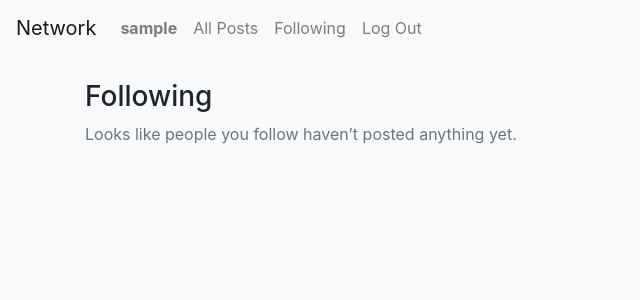
After one commit to AFKMartin/CS50W-Project-4, a Django app: page /following in a window 1280 px wide. The commit adds this page. Shown: the top 300 px of the page, without its empty margins (0-640 px from the left). Run offline with Django 3.2, Linux system fonts and the light colour scheme; the visitor is signed in with stand-in values (Sample User, id 1); data comes from the database, SQL or seed files in the repository; data that the repository does not hold is empty; some libraries are stand-ins or nearby versions.

Commit message:
Following

```diff
--- /dev/null
+++ b/network/templates/network/following.html
@@ -0,0 +1,25 @@
+{% extends "network/layout.html" %}
+
+{% block body %}
+<h3>Following</h3>
+
+{% if posts %}
+  {% for post in posts %}
+    <div class="card mb-3">
+      <div class="card-body">
+        <h5 class="card-title">
+          <a href="{% url 'profile' post.author.username %}">{{ post.author.username }}</a>
+        </h5>
+        <p class="card-text">{{ post.content }}</p>
+        <p class="card-text">
+          <small class="text-muted">
+            {{ post.timestamp|date:"M d, Y H:i" }} | Likes: {{ post.likes.count }}
+          </small>
+        </p>
+      </div>
+    </div>
+  {% endfor %}
+{% else %}
+  <p class="text-muted">Looks like people you follow haven’t posted anything yet.</p>
+{% endif %}
+{% endblock %}
--- a/network/templates/network/layout.html
+++ b/network/templates/network/layout.html
@@ -24,7 +24,7 @@
                 </li>
                 {% if user.is_authenticated %}
                     <li class="nav-item">
-                        <a class="nav-link" href="#">Following</a>
+                        <a class="nav-link" href="{% url 'following' %}">Following</a>
                     </li>
                     <li class="nav-item">
                         <a class="nav-link" href="{% url 'logout' %}">Log Out</a>
--- a/network/urls.py
+++ b/network/urls.py
@@ -8,4 +8,5 @@ urlpatterns = [
     path("logout", views.logout_view, name="logout"),
     path("register", views.register, name="register"),
     path("profile/<str:username>", views.profile, name="profile"),
+    path("following", views.following, name="following")
 ]
--- a/network/views.py
+++ b/network/views.py
@@ -95,3 +95,12 @@ def profile(request, username):
         "is_following": is_following,
     }
     return render(request, "network/profile.html", context)
+
+@login_required
+def following(request):
+    # All the users the current user follows
+    following_users = request.user.following.all()
+
+    # Posts by those users
+    posts = Post.objects.filter(author__in=following_users).order_by("-timestamp")
+    return render(request, "network/following.html", {"posts": posts})
```
Also changed, not shown: README.md.
